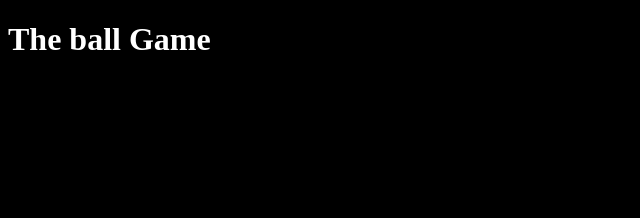
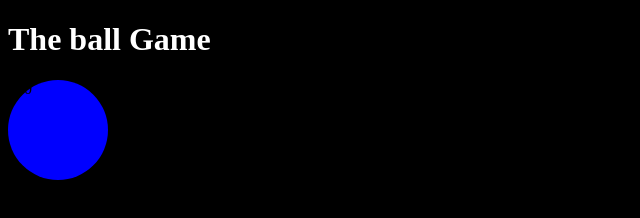
Before and after one commit to lironhefcode/day18, a plain HTML site: page index.html in a window 1280 px wide. Shown: the whole page, without its empty margins (0-640 px from the left). Drawn offline with Linux system fonts and the light colour scheme.

Commit message:
Made the ball blue

```diff
--- a/index.html
+++ b/index.html
@@ -10,12 +10,12 @@
 
     <body>
         <h1>The ball Game</h1>
-        <div class="ball">100</div>
+        <div class="ball" onclick="onBallClick()">100</div>
 
 
 
 
-
+        <script src="main.js"></script>
     </body>
 
 </html>
--- a/main.css
+++ b/main.css
@@ -8,5 +8,6 @@ h1{
     border-radius: 50%;
     width: 100px;
     height: 100px;
+    background-color: blue;
 
 }
--- /dev/null
+++ b/main.js
@@ -0,0 +1,3 @@
+function onBallClick(){
+    console.log('hello')
+}
```
